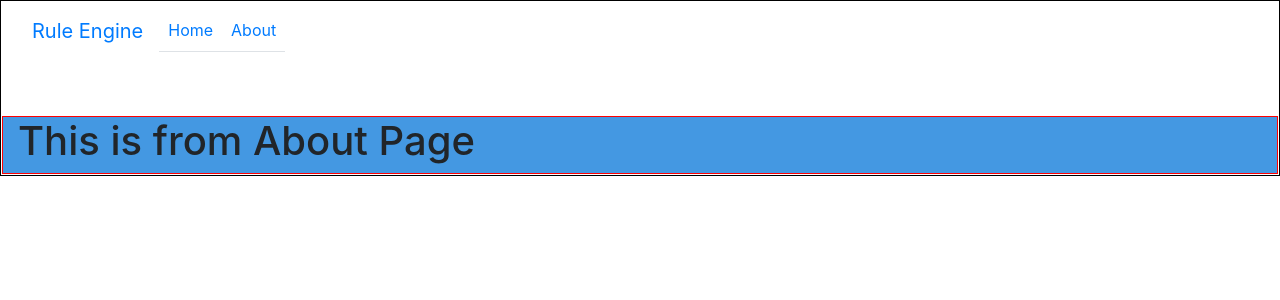
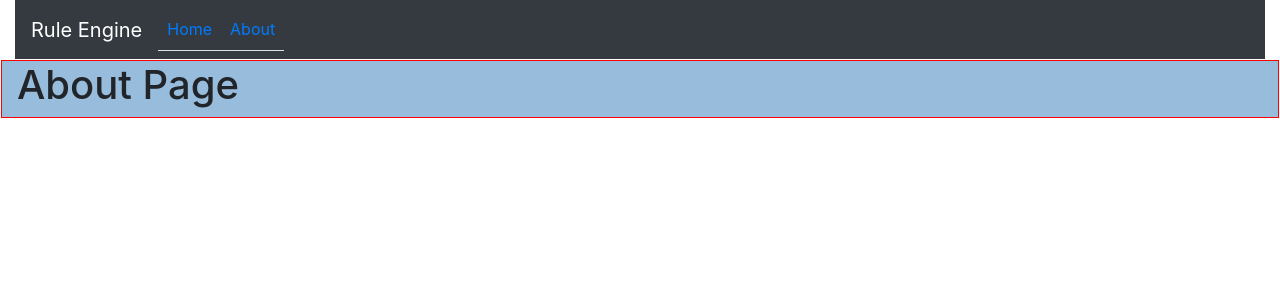
Before and after one commit to kakarrot0234/waRuleEngine, a React (Create React App) app: page /About in a window 1280 px wide. Shown: the top 300 px of the page. Built offline with nearby package versions, Linux system fonts and the light colour scheme.

Commit message:
çalışmaya devam

```diff
--- a/package.json
+++ b/package.json
@@ -45,6 +45,8 @@
     "react-router-dom": "^5.0.1",
     "sass-loader": "^7.1.0",
     "style-loader": "^0.23.1",
+    "ts-loader": "^6.0.4",
+    "typescript": "^3.5.3",
     "webpack": "^4.39.1",
     "webpack-cli": "^3.3.6",
     "webpack-dev-server": "^3.7.2",
--- a/src/components/About.js
+++ b/src/components/About.js
@@ -8,7 +8,7 @@ class About extends React.Component{
     render(){
         return (
             <div>
-                <h1>This is from About Page</h1>
+                <h1>About Page</h1>
             </div>
         );
     }
--- a/src/components/Navbar.js
+++ b/src/components/Navbar.js
@@ -8,7 +8,7 @@ class Navbar extends React.Component {
 
     render() {
         return (
-            <nav className="navbar navbar-expand-sm">
+            <nav className="navbar navbar-expand-sm navbar-dark bg-dark">
                 <a href="#" className="navbar-brand">Rule Engine</a>
                 <ul className="navbar-nav nav-tabs">
                     <li className="nav-link">
--- a/src/style.css
+++ b/src/style.css
@@ -1,13 +1,9 @@
 .col, .col-1, .col-2, .col-3, .col-4, .col-5, .col-6, .col-7, .col-8, .col-9, .col-10, .col-11, .col-12 {
-    background-color: rgb(68, 152, 226);
+    background-color: rgb(152, 188, 219);
     border: 1px solid red;
     margin: 1px;
 }
 
-div.container, div.container-fluid{
-    border: 1px solid black;
+div.main-content{
+    margin-top: 0px;
 }
-
-div.main-content{
-    margin-top: 55px;
-}
--- a/wabpack.common.js
+++ b/wabpack.common.js
@@ -17,6 +17,10 @@ module.exports = {
                         ]
                     }
                 }
+            },
+            {
+                test: /\.ts$/,
+                use: 'ts-loader'
             }
         ]
     },
```
Also changed, not shown: src/components/Models.ts (added, +11 -0 lines), tsconfig.json (added, +10 -0 lines), 1 other file (tests, documents, lock files or other folders).
